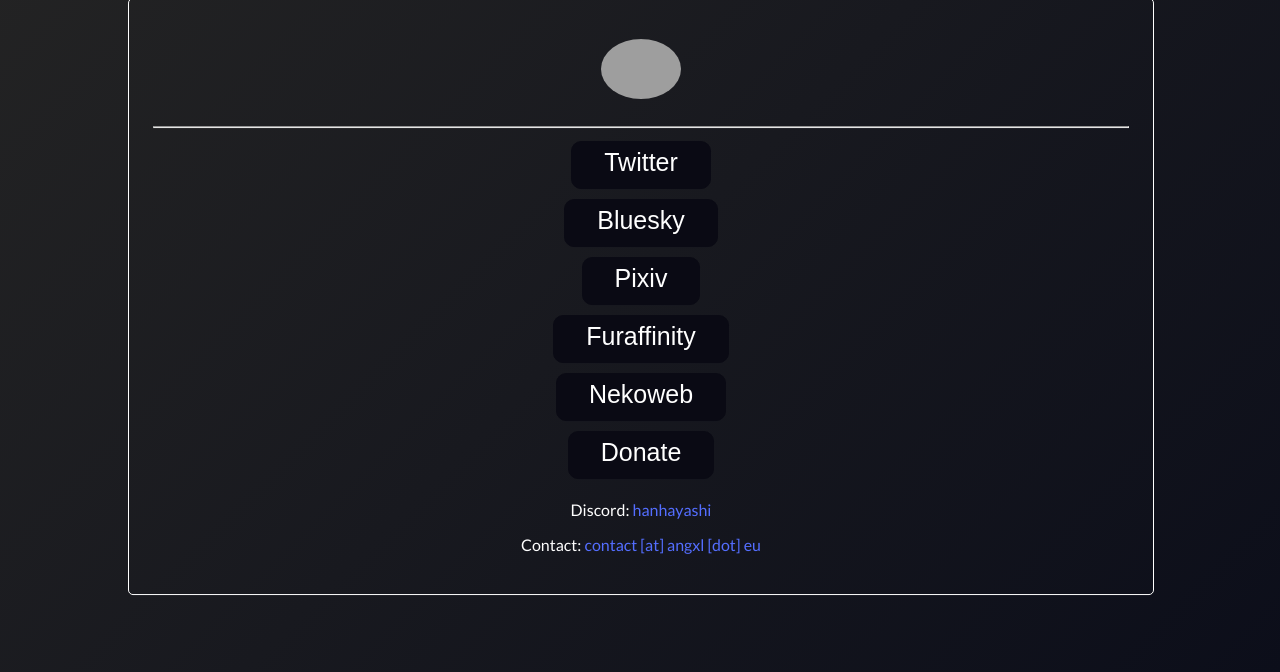
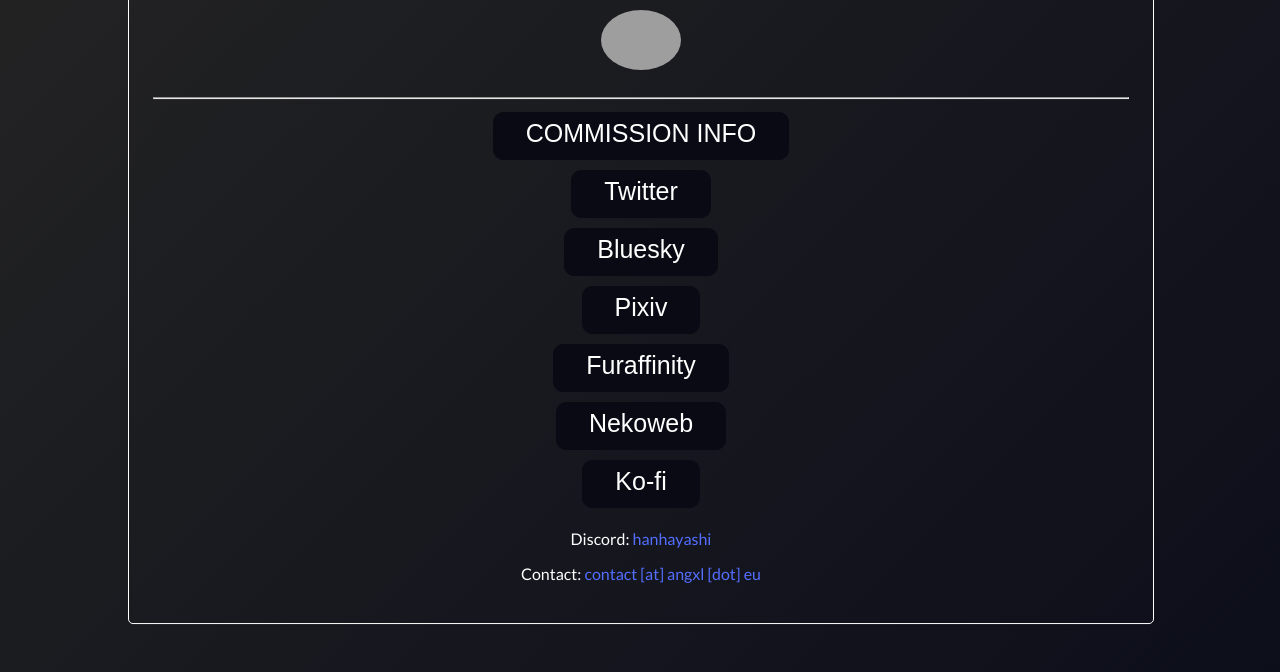
Before and after one commit to hhaaaaaaaaannnn/systems.faith, a plain HTML site: page index.html in a window 1280 px wide. Shown: the part 128-800 px from the top of the page. Drawn offline with Linux system fonts and the light colour scheme; grey boxes are pictures that could not be loaded; a web font is replaced by a local one.

Commit message:
Update index.html

```diff
--- a/index.html
+++ b/index.html
@@ -14,12 +14,13 @@
             <div class="cont">
                 <img class="pfp" src="https://i.ibb.co/HL9Wh2hx/han.png" alt="profile">
                 <hr>
+                <a href="https://hao.rip/"><button class="social">COMMISSION INFO</button></a><br>
                 <a href="https://twitter.com/haoatelier"><button class="social">Twitter</button></a><br>
                 <a href="https://bsky.app/profile/systems.faith"><button class="social">Bluesky</button></a><br>
                 <a href="https://www.pixiv.net/en/users/129354584"><button class="social">Pixiv</button></a><br>
                 <a href="https://www.furaffinity.net/user/chaosarchive"><button class="social">Furaffinity</button></a><br>
                 <a href="https://workshop.nekoweb.org"><button class="social">Nekoweb</button></a><br>
-                <a href="https://ko-fi.com/chaosworkshop"><button class="social">Donate</button></a><br>
+                <a href="https://ko-fi.com/chaosworkshop"><button class="social">Ko-fi</button></a><br>
                 <p>Discord: <span onclick="copydc()" class="highlight">hanhayashi</span></p>
                 <p>Contact: <span onclick="copyemail()" class="highlight">contact [at] angxl [dot] eu</span></p>
             </div>
```
